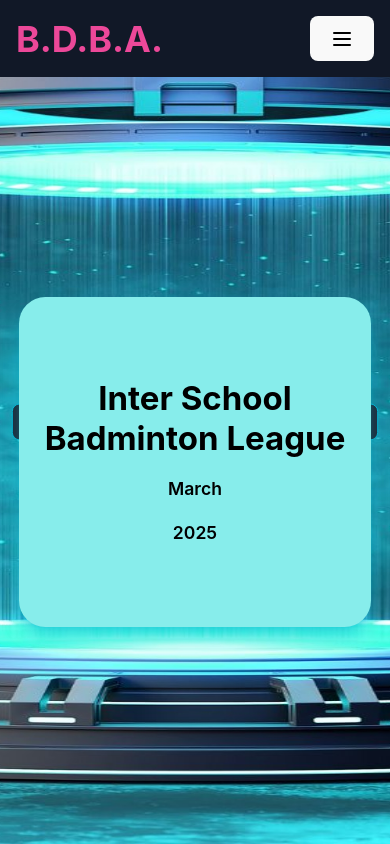
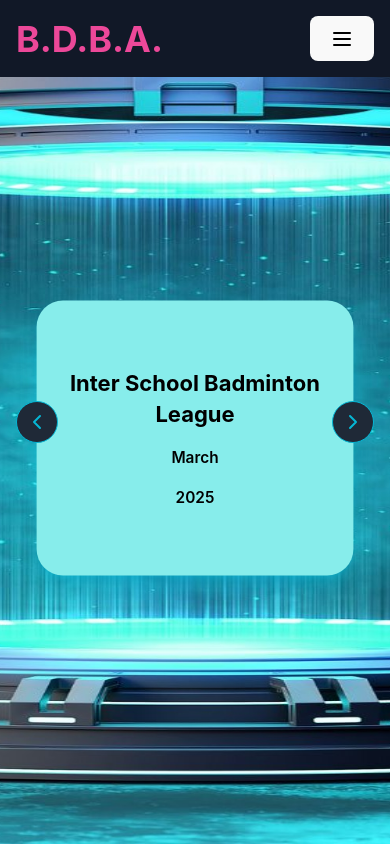
Before and after one commit to a1sports/bdba-website, a React (Vite) app: page /events in a window 390 px wide. Built offline with nearby package versions, Linux system fonts and the light colour scheme.

Commit message:
making gallary card responsive

```diff
--- a/src/components/eventCards.tsx
+++ b/src/components/eventCards.tsx
@@ -3,15 +3,15 @@ import { EventProps } from "../const";
 function EventsCards({ index, event }: { index: number; event: EventProps }) {
   return (
     <div
-      className={`flex-col w-80 h-[300px] p-4 flex space-y-4 items-center justify-center bg-[#87edeb] mt-20 rounded-3xl ${
+      className={`flex-col w-72 sm:w-80 md:w-[350px] h-[250px] sm:h-[300px] p-4 flex space-y-4 items-center justify-center bg-[#87edeb] mt-8 sm:mt-20 rounded-3xl ${
         index === 1
           ? "scale-110 shadow-lg shadow-cyan-500/50 z-10"
           : "scale-90 opacity-50"
       }`}
     >
-      <p className="text-black text-3xl font-bold text-center">{event.title}</p>
-      <p className="text-black font-semibold text-base">{event.month}</p>
-      <p className="text-black font-semibold text-base">{event.year}</p>
+      <p className="text-black text-xl sm:text-3xl font-bold text-center">{event.title}</p>
+      <p className="text-black font-semibold text-sm sm:text-base">{event.month}</p>
+      <p className="text-black font-semibold text-sm sm:text-base">{event.year}</p>
     </div>
   );
 }
--- a/src/pages/events.tsx
+++ b/src/pages/events.tsx
@@ -51,9 +51,7 @@ function Events() {
     w-screen h-screen flex flex-col bg-black justify-center items-center
     bg-[rgba(0,0,0,0.5)] bg-[url(./assets/images/bg-image.jpg)]
     bg-cover bg-no-repeat bg-center relative overflow-hidden
-    p-4
-  "
-    >
+    p-4">
       <div
         ref={carouselRef}
         className="flex justify-center items-center space-x-10"
@@ -64,15 +62,21 @@ function Events() {
       </div>
       <button
         onClick={shiftRight}
-        className="absolute right-10 top-1/2 -translate-y-1/2 translate-x-1/2 bg-gray-800 text-cyan-500 border-cyan-500 hover:bg-gray-700"
+        className="
+          absolute right-4 top-1/2 transform -translate-y-1/2 bg-gray-800 text-cyan-500
+          border-cyan-500 hover:bg-gray-700 z-10 p-2 rounded-full
+        "
       >
-        <ChevronRight className="h-4 w-4" />
+        <ChevronRight className="h-6 w-6" />
       </button>
       <button
         onClick={shiftLeft}
-        className="absolute left-10 top-1/2 -translate-y-1/2 -translate-x-1/2 bg-gray-800 text-cyan-500 border-cyan-500 hover:bg-gray-700"
+        className="
+          absolute left-4 top-1/2 transform -translate-y-1/2 bg-gray-800 text-cyan-500
+          border-cyan-500 hover:bg-gray-700 z-10 p-2 rounded-full
+        "
       >
-        <ChevronLeft className="h-4 w-4" />
+        <ChevronLeft className="h-6 w-6" />
       </button>
     </div>
   );
```
